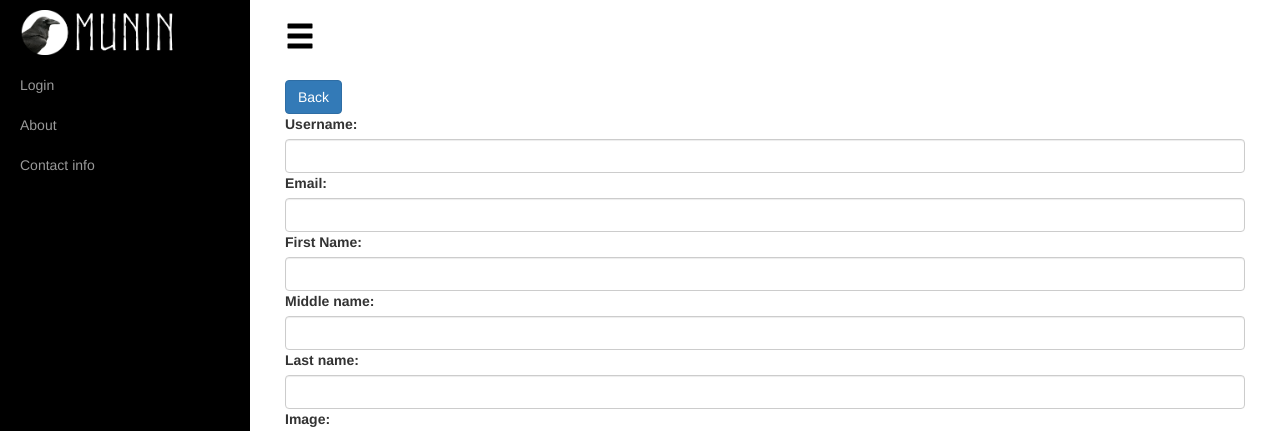
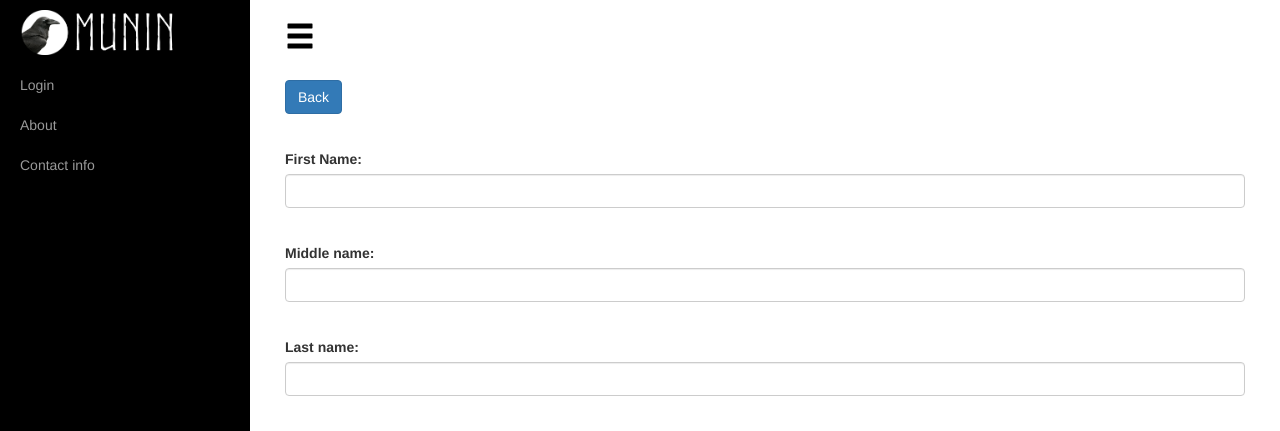
Before and after one commit to Strand94/Munin, a Django app: page /user/edit_user in a window 1280 px wide. Shown: the top 431 px of the page. Run offline with Django 3.2, Linux system fonts and the light colour scheme; some libraries are stand-ins or nearby versions.

Commit message:
remove option for user to change email and username

```diff
--- a/apps/registration/views.py
+++ b/apps/registration/views.py
@@ -17,9 +17,6 @@ def edit_user(request):
         f_name=request.POST.get("first_name")
         m_name=request.POST.get("middle_name")
         l_name=request.POST.get("last_name")
-        epost=request.POST.get("email")
-        if user.email!=epost:
-            user.email=epost
         if user.first_name!=f_name:
             user.first_name=f_name
         if user.middle_name!=m_name:
--- a/templates/registration/edit_user.html
+++ b/templates/registration/edit_user.html
@@ -8,33 +8,19 @@
     {{ form.errors }}
     {{ form.non_field_errors }}
     <form action="" method="POST" class="post-form">{% csrf_token %}
-        <div>
-            <label for="id_title">Username:</label>
-            <input class="form-control" name="username" value="{{ user.username }}">
-        </div>
-        <div>
-            <label for="id_title">Email:</label>
-            <input class="form-control" name="email" value="{{ user.email }}">
-        </div>
-        <div>
+        <div style="padding-top: 35px">
             <label for="id_title">First Name:</label>
             <input class="form-control" name="first_name" value="{{ user.first_name}}">
         </div>
-        <div>
+        <div style="padding-top: 35px">
             <label for="id_title">Middle name:</label>
             <input class="form-control" name="middle_name" value="{{ user.middle_name}}">
         </div>
-        <div>
+        <div style="padding-top: 35px">
             <label for="id_title">Last name:</label>
             <input class="form-control" name="last_name" value="{{ user.last_name}}">
         </div>
-        <div>
-            <label for="id_title">Image:</label>
-            <div align="center">
-                <img src="/uploads/{{user.image}}" style="width: 250px; height: 250px">
-            </div>
-        </div>
-        <div class="center-text">
+        <div class="center-text" style="padding-top: 50px">
             <button style="text-align: center" type="submit" value="Save" class="btn btn-primary">Submit</button>
         </div>
     </form>
```
